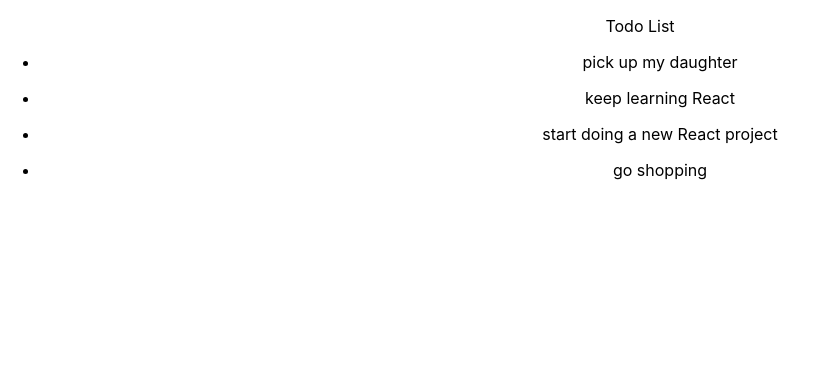
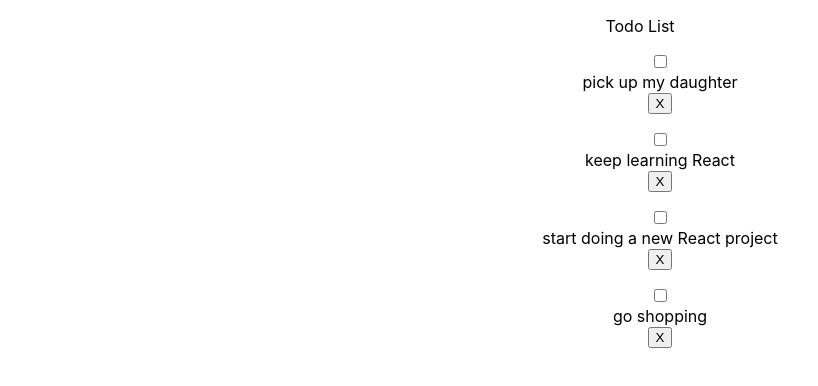
Before and after one commit to xnslx/React-Todo-Hooks, a React (Create React App) app: page / in a window 1280 px wide. Shown: the top 386 px of the page, without its empty margins (0-818 px from the left). Built offline with nearby package versions, Linux system fonts and the light colour scheme.

Commit message:
second commit

```diff
--- a/src/App.css
+++ b/src/App.css
@@ -1,7 +1,3 @@
 .App {
     text-align: center;
 }
-
-* {
-    font-size: 16px;
-}
--- a/src/Component/TodoList/TodoList.js
+++ b/src/Component/TodoList/TodoList.js
@@ -1,29 +1,38 @@
-import React from 'react';
+import React, {useState} from 'react';
 import TodoListItem from '../TodoListItem/TodoListItem';
 
 const TodoList = () => {
     const todoList = [
         {
             id:1,
-            text: 'pick up my daughter'
+            text: 'pick up my daughter',
+            checked: false
         },
         {
             id:2,
-            text: 'keep learning React'
+            text: 'keep learning React',
+            checked: false
         },
         {
             id:3,
-            text: 'start doing a new React project'
+            text: 'start doing a new React project',
+            checked: false
         },
         {
             id:4,
-            text: 'go shopping'
+            text: 'go shopping',
+            checked: false
         }
     ]
+    const [todo, setTodo] = useState(todoList);
+    console.log(todo)
+    const checkedHandler = () => {
+        setTodo({checked: true})
+    }
     return (
         <div>
             {todoList.map(item => (
-                <TodoListItem key={item.id} id={item.id} todo={item.text}/>
+                <TodoListItem key={item.id} id={item.id} todo={item.text} checked={checkedHandler}/>
             ))}
         </div>
     )
--- a/src/Component/TodoListItem/TodoListItem.js
+++ b/src/Component/TodoListItem/TodoListItem.js
@@ -1,10 +1,15 @@
 import React from 'react';
 
 
-const TodoListItem = ({id, todo}) => {
+const TodoListItem = ({id, todo, checked}) => {
     return (
-        <ul key={id}>
+        <ul key={id} style={{textDecoration: 'none', listStyle: 'none'}}>
+            <input
+                type="checkbox"
+                onChange={checked}
+            />
             <li>{todo}</li>
+            <button>X</button>
         </ul>
     )
 };
```
